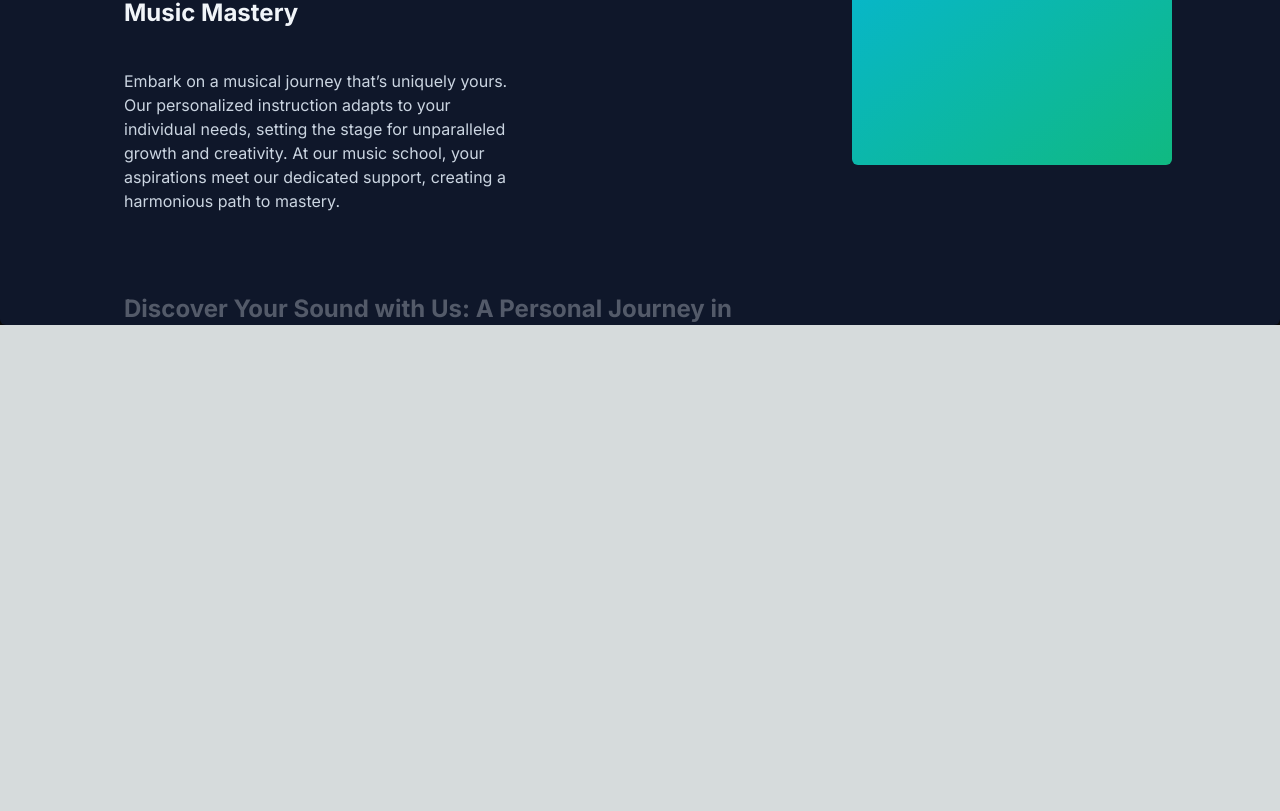
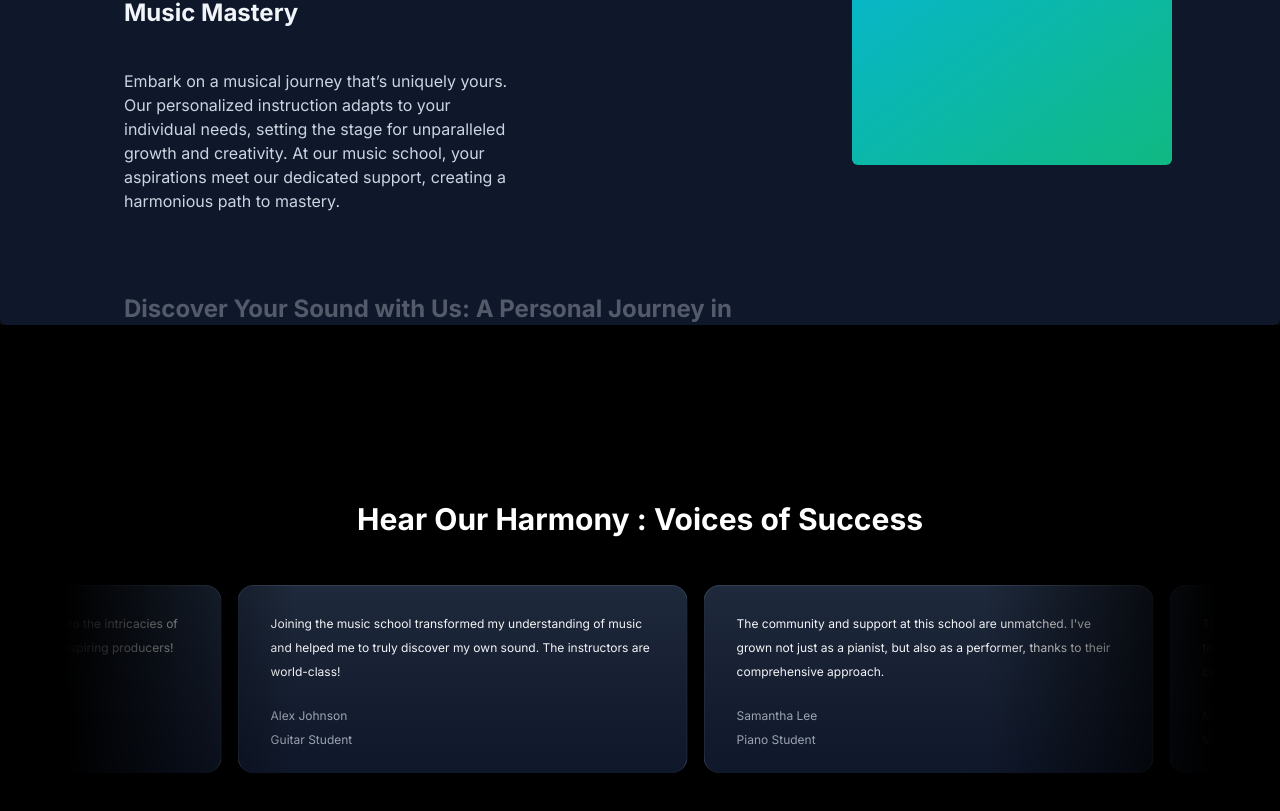
Before and after one commit to sumitprajapati1/MelodyMastersAcademy, a Next.js app in the folder melodymasters/: page / in a window 1280 px wide. Shown: the part 1735-2546 px from the top of the page. Before the commit the page ends 2060 px from the top, so only its background shows below. Built offline with nearby package versions, Linux system fonts and the light colour scheme.

Commit message:
Implementing Testimonial cards

```diff
--- a/melodymasters/src/app/page.tsx
+++ b/melodymasters/src/app/page.tsx
@@ -1,6 +1,7 @@
 "use client";
 import FeaturedCourses from "@/components/FeaturedCourses";
 import HeroSection from "@/components/HeroSection";
+import TestimonialCads from "@/components/TestimonialCads";
 import WhyChooseUs from "@/components/WhyChooseUs";
 
 
@@ -10,6 +11,7 @@
       <HeroSection/>
       <FeaturedCourses/>
      <WhyChooseUs/>
+    <TestimonialCads/>
    </main>
   );
 }
--- /dev/null
+++ b/melodymasters/src/components/TestimonialCads.tsx
@@ -0,0 +1,55 @@
+"use client";
+import React, { Component } from 'react'
+import { InfiniteMovingCards } from "./ui/infinite-moving-cards";
+
+export class TestimonialCads extends Component {
+    render() {
+        return (
+            <div  className="h-[40rem] w-full dark:bg-black dark:bg-grid-white/[0.2] relative flex flex-col items-center justify-center overflow-hidden">
+                <h2 className="text-3xl text-white font-bold text-center mb-8 z-10">Hear Our Harmony : Voices of Success </h2>
+                <div className="flex justify-center w-full overflow-hidden px-4 sm:px-6 lg:px-8">
+                    <div  className="w-full max-w-6xl">
+                        <InfiniteMovingCards
+                            items={testimonials}
+                            direction="right"
+                            speed="slow"
+                        />
+                    </div>
+                </div>
+            </div>
+        )
+    }
+}
+const testimonials = [
+    {
+        quote:
+          'Joining the music school transformed my understanding of music and helped me to truly discover my own sound. The instructors are world-class!',
+        name: 'Alex Johnson',
+        title: 'Guitar Student',
+      },
+      {
+        quote:
+          "The community and support at this school are unmatched. I've grown not just as a pianist, but also as a performer, thanks to their comprehensive approach.",
+        name: 'Samantha Lee',
+        title: 'Piano Student',
+      },
+      {
+        quote:
+          "This school offered me the tools and confidence to take my singing to the next level. I'm endlessly grateful for the personalized coaching.",
+        name: 'Michael Chen',
+        title: 'Vocal Student',
+      },
+      {
+        quote:
+          'As a violinist, finding the right mentor can be challenging, but this school matched me with a teacher who truly understands my goals and challenges.',
+        name: 'Emily Taylor',
+        title: 'Violin Student',
+      },
+      {
+        quote:
+          'The production courses here opened my eyes to the intricacies of music production. Highly recommend for any aspiring producers!',
+        name: 'Chris Morales',
+        title: 'Music Production Student',
+      },
+];
+export default TestimonialCads
--- /dev/null
+++ b/melodymasters/src/components/ui/infinite-moving-cards.tsx
@@ -0,0 +1,121 @@
+"use client";
+
+import { cn } from "@/utils/cn";
+import React, { useEffect, useState } from "react";
+
+export const InfiniteMovingCards = ({
+  items,
+  direction = "left",
+  speed = "fast",
+  pauseOnHover = true,
+  className,
+}: {
+  items: {
+    quote: string;
+    name: string;
+    title: string;
+  }[];
+  direction?: "left" | "right";
+  speed?: "fast" | "normal" | "slow";
+  pauseOnHover?: boolean;
+  className?: string;
+}) => {
+  const containerRef = React.useRef<HTMLDivElement>(null);
+  const scrollerRef = React.useRef<HTMLUListElement>(null);
+
+  useEffect(() => {
+    addAnimation();
+  }, []);
+  const [start, setStart] = useState(false);
+  function addAnimation() {
+    if (containerRef.current && scrollerRef.current) {
+      const scrollerContent = Array.from(scrollerRef.current.children);
+
+      scrollerContent.forEach((item) => {
+        const duplicatedItem = item.cloneNode(true);
+        if (scrollerRef.current) {
+          scrollerRef.current.appendChild(duplicatedItem);
+        }
+      });
+
+      getDirection();
+      getSpeed();
+      setStart(true);
+    }
+  }
+  const getDirection = () => {
+    if (containerRef.current) {
+      if (direction === "left") {
+        containerRef.current.style.setProperty(
+          "--animation-direction",
+          "forwards"
+        );
+      } else {
+        containerRef.current.style.setProperty(
+          "--animation-direction",
+          "reverse"
+        );
+      }
+    }
+  };
+  const getSpeed = () => {
+    if (containerRef.current) {
+      if (speed === "fast") {
+        containerRef.current.style.setProperty("--animation-duration", "20s");
+      } else if (speed === "normal") {
+        containerRef.current.style.setProperty("--animation-duration", "40s");
+      } else {
+        containerRef.current.style.setProperty("--animation-duration", "80s");
+      }
+    }
+  };
+  return (
+    <div
+      ref={containerRef}
+      className={cn(
+        "scroller relative z-20  max-w-7xl overflow-hidden  [mask-image:linear-gradient(to_right,transparent,white_20%,white_80%,transparent)]",
+        className
+      )}
+    >
+      <ul
+        ref={scrollerRef}
+        className={cn(
+          " flex min-w-full shrink-0 gap-4 py-4 w-max flex-nowrap",
+          start && "animate-scroll ",
+          pauseOnHover && "hover:[animation-play-state:paused]"
+        )}
+      >
+        {items.map((item, idx) => (
+          <li
+            className="w-[350px] max-w-full relative rounded-2xl border border-b-0 flex-shrink-0 border-slate-700 px-8 py-6 md:w-[450px]"
+            style={{
+              background:
+                "linear-gradient(180deg, var(--slate-800), var(--slate-900)",
+            }}
+            key={item.name}
+          >
+            <blockquote>
+              <div
+                aria-hidden="true"
+                className="user-select-none -z-1 pointer-events-none absolute -left-0.5 -top-0.5 h-[calc(100%_+_3px)] w-[calc(100%_+_3px)]"
+              ></div>
+              <span className=" relative z-20 text-xs  leading-[1.6] text-gray-100 font-normal">
+                {item.quote}
+              </span>
+              <div className="relative z-20 mt-6 flex flex-row items-center">
+                <span className="flex flex-col gap-1">
+                  <span className=" text-xs leading-[1.6] text-gray-400 font-normal">
+                    {item.name}
+                  </span>
+                  <span className=" text-xs leading-[1.6] text-gray-400 font-normal">
+                    {item.title}
+                  </span>
+                </span>
+              </div>
+            </blockquote>
+          </li>
+        ))}
+      </ul>
+    </div>
+  );
+};
--- a/melodymasters/tailwind.config.ts
+++ b/melodymasters/tailwind.config.ts
@@ -26,6 +26,8 @@
     extend: {
       animation: {
         spotlight: "spotlight 2s ease .75s 1 forwards",
+        scroll:
+          "scroll var(--animation-duration, 40s) var(--animation-direction, forwards) linear infinite",
       },
        keyframes: {
         spotlight: {
@@ -36,6 +38,11 @@
           "100%": {
             opacity: '1',
             transform: "translate(-50%,-40%) scale(1)",
+          },
+        },
+        scroll: {
+          to: {
+            transform: "translate(calc(-50% - 0.5rem))",
           },
         },
       },
```
